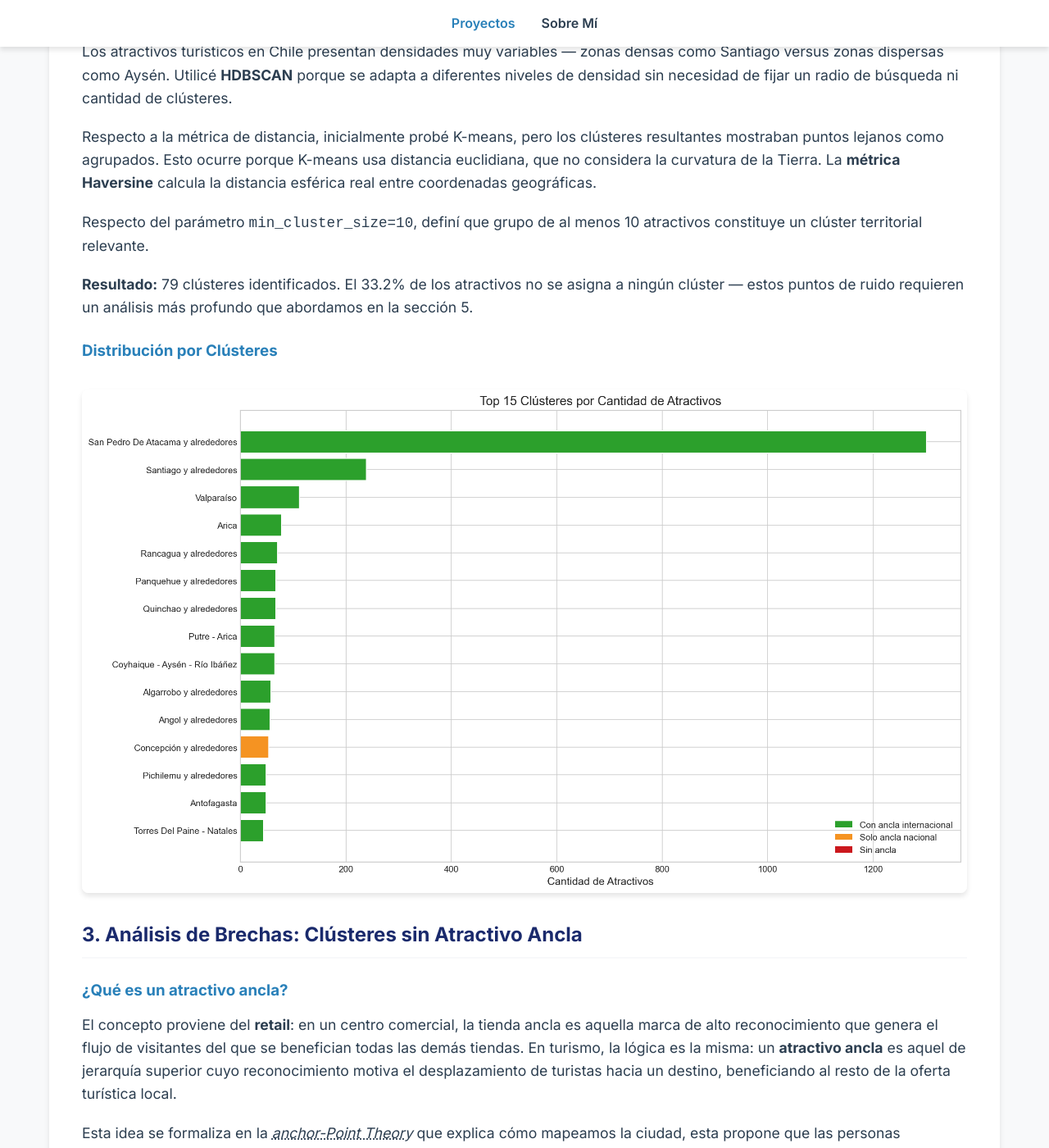
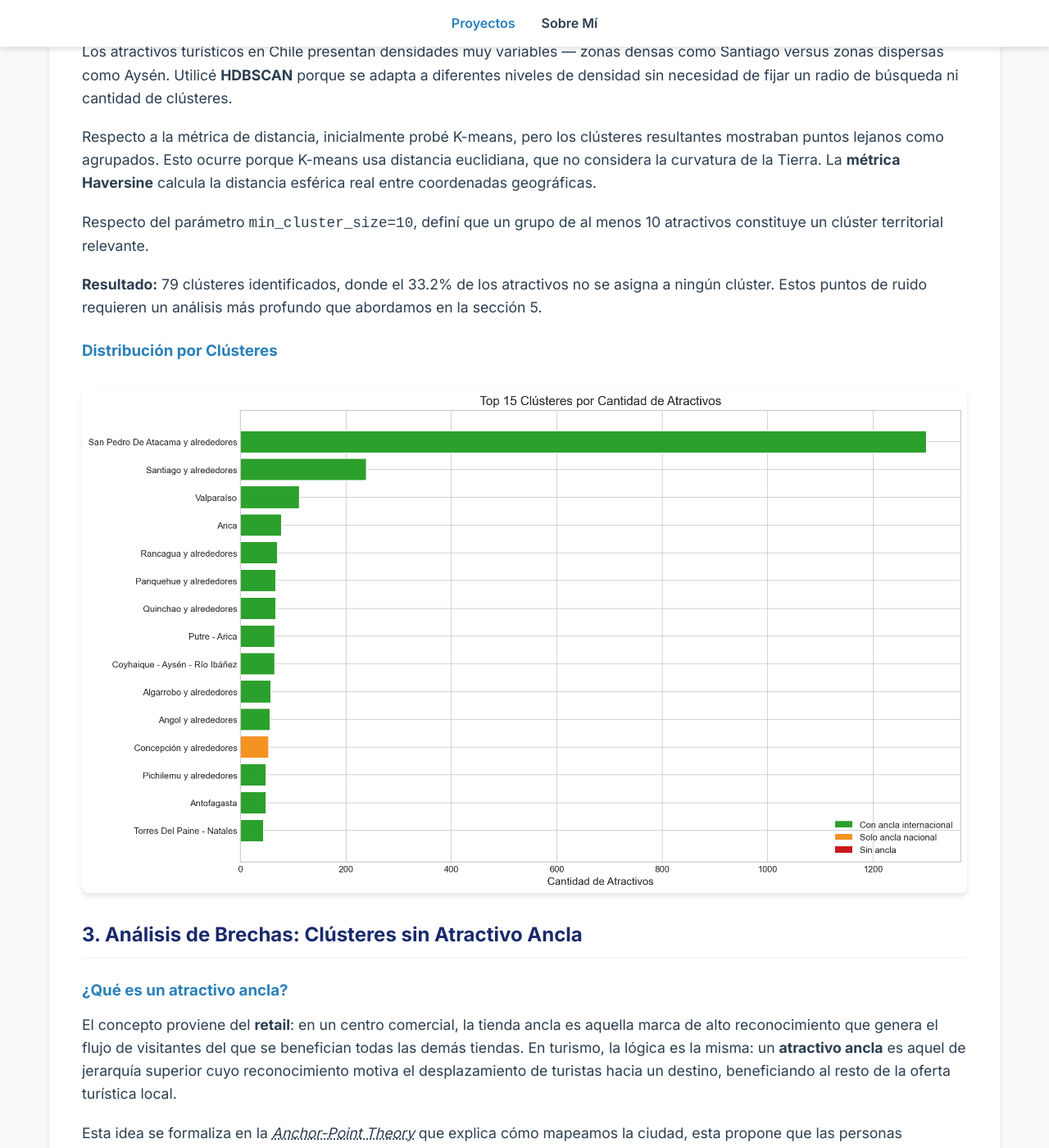
Before and after one commit to manuelsancristobal/manuelsancristobal.github.io, a Jekyll site: the page built from _projects/cluster-turismo.md, in a window 1280 px wide and 1400 px high, scrolled down 3291 px. Shown: the whole window at 82% size. Built offline with Jekyll 4.4.1, drawn with Linux system fonts in a browser that asks for light colours; some of the changed lines change nothing that is shown; some of the changed text lies outside the part shown.

Commit message:
Refactor

```diff
--- a/_projects/cluster-turismo.md
+++ b/_projects/cluster-turismo.md
@@ -56,9 +56,9 @@
 
 Respecto a la métrica de distancia, inicialmente probé K-means, pero los clústeres resultantes mostraban puntos lejanos como agrupados. Esto ocurre porque K-means usa distancia euclidiana, que no considera la curvatura de la Tierra. La **métrica Haversine** calcula la distancia esférica real entre coordenadas geográficas.
 
-Respecto del parámetro `min_cluster_size=10`, definí que grupo de al menos 10 atractivos constituye un clúster territorial relevante.
+Respecto del parámetro `min_cluster_size=10`, definí que un grupo de al menos 10 atractivos constituye un clúster territorial relevante.
 
-**Resultado:** 79 clústeres identificados. El 33.2% de los atractivos no se asigna a ningún clúster — estos puntos de ruido requieren un análisis más profundo que abordamos en la sección 5.
+**Resultado:** 79 clústeres identificados, donde el 33.2% de los atractivos no se asigna a ningún clúster. Estos puntos de ruido requieren un análisis más profundo que abordamos en la sección 5.
 
 ### Distribución por Clústeres
 
@@ -70,19 +70,15 @@
 
 El concepto proviene del **retail**: en un centro comercial, la tienda ancla es aquella marca de alto reconocimiento que genera el flujo de visitantes del que se benefician todas las demás tiendas. En turismo, la lógica es la misma: un **atractivo ancla** es aquel de jerarquía superior cuyo reconocimiento motiva el desplazamiento de turistas hacia un destino, beneficiando al resto de la oferta turística local.
 
-Esta idea se formaliza en la <abbr title="Golledge, R. G. (1978). Learning about urban environments. En T. Carlstein, D. Parkes, & N. Thrift (Eds.), Timing space and spacing time: Vol. 1. Making sense of time (pp. 76–98). Edward Arnold.">*anchor-Point Theory*</abbr> que explica cómo mapeamos la ciudad, esta propone que las personas organizan su conocimiento espacial de forma jerárquica alrededor de puntos ancla de mayor importancia.
+Esta idea se formaliza en la <abbr title="Golledge, R. G. (1978). Learning about urban environments. En T. Carlstein, D. Parkes, & N. Thrift (Eds.), Timing space and spacing time: Vol. 1. Making sense of time (pp. 76–98). Edward Arnold.">*Anchor-Point Theory*</abbr> que explica cómo mapeamos la ciudad, esta propone que las personas organizan su conocimiento espacial de forma jerárquica alrededor de puntos ancla de mayor importancia.
 
 ### Clasificación de clústeres
 
 En este sentido, definí tres categorías según la presencia de atractivos con jerarquía superior para los 79 clústeres:
 
-| Categoría | Definición | N° Clústeres |
-|---|---|---|
-| **Con ancla internacional** | Al menos 1 atractivo de jerarquía internacional | 52 |
-| **Solo ancla nacional** | Al menos 1 nacional, pero 0 internacional | 26 |
-| **Sin ancla** | Sin atractivos nacional ni internacional | 1 |
-
-
+**Con ancla internacional**: 52 Cluster con al menos 1 atractivo de jerarquía internacional
+**Solo ancla nacional**: 26 Cluster con al menos 1 atractivo de jerarquía nacional y 0 internacional
+**Sin ancla**: 1 Cluster sin atractivos nacional ni internacional
 
 Los clústeres **"solo ancla nacional"** (33% del total) son los más interesantes desde una perspectiva de política pública, ya tienen masa crítica turística reconocida a nivel país, pero carecen de un atractivo de proyección internacional. Estos representan **oportunidades de inversión** para elevar su competitividad.
 
```
Also changed, not shown: proyectos/cluster-turismo/assets/img/comparativa_boxplot.png, proyectos/cluster-turismo/assets/img/donut_anclas.png, proyectos/cluster-turismo/assets/img/donut_superposicion.png.
